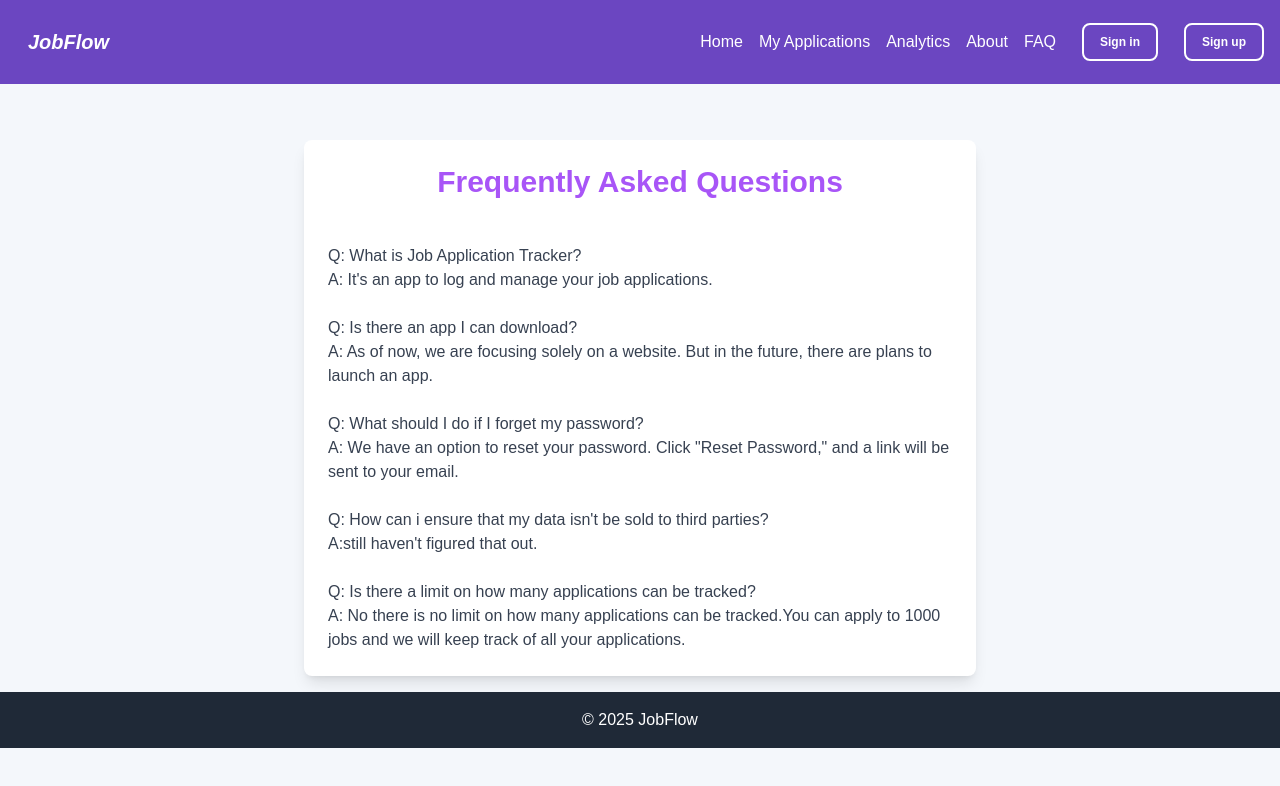
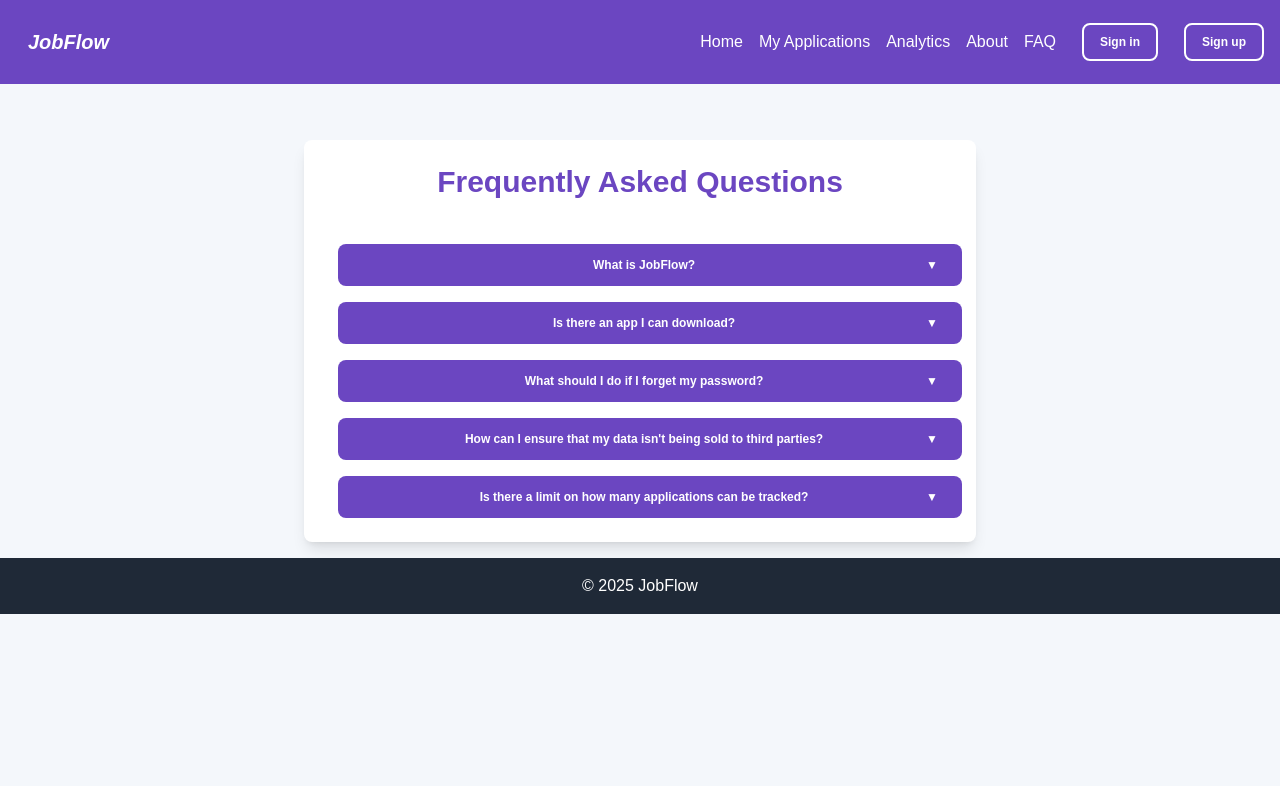
Before and after one commit to perezc14-msu/CSIT415-Project, a Next.js app in the folder jobflow/: page /faq in a window 1280 px wide. Shown: the top 786 px of the page. Built offline with nearby package versions, Linux system fonts and the light colour scheme; no server answers.

Commit message:
added drop and hide(accordion-style) on faq page

```diff
--- a/jobflow/app/faq/page.js
+++ b/jobflow/app/faq/page.js
@@ -1,39 +1,64 @@
+"use client"
+import { useState } from "react";
+
 export default function FAQ() {
+  const faqs = [
+    {
+      question: "What is JobFlow?",
+      answer: "It's a website to log and manage your job applications.",
+    },
+    {
+      question: "Is there an app I can download?",
+      answer:
+        "As of now, we are focusing solely on a website. But in the future, there are plans to launch an app.",
+    },
+    {
+      question: "What should I do if I forget my password?",
+      answer:
+        'We have an option to reset your password. Click "Reset Password," and a link will be sent to your email.',
+    },
+    {
+      question:
+        "How can I ensure that my data isn't being sold to third parties?",
+      answer: "We are committed to privacy, and your data will not be sold.",
+    },
+    {
+      question: "Is there a limit on how many applications can be tracked?",
+      answer:
+        "No, there is no limit. You can apply to 1,000 jobs, and we will track all your applications.",
+    },
+  ];
+
+  const [openIndex, setOpenIndex] = useState(null);
+
+  const toggleFAQ = (index) => {
+    setOpenIndex(openIndex === index ? null : index);
+  };
+
   return (
     <div className="max-w-2xl mx-auto mt-10 p-6 bg-white shadow-lg rounded-lg">
-      <h1 className="text-3xl font-bold mb-6 text-center text-purple-500">Frequently Asked Questions</h1>
+      <h1 className="text-3xl font-bold mb-6 text-center text-[#6b46c1]">
+        Frequently Asked Questions
+      </h1>
 
-      <div className="space-y-6">
-        <div>
-          <p className="text-gray-700">Q: What is Job Application Tracker?</p>
-          <p className="text-gray-700">A: It's an app to log and manage your job applications.</p>
-        </div>
-
-        <div>
-          <p className="text-gray-700">Q: Is there an app I can download?</p>
-          <p className="text-gray-700">
-            A: As of now, we are focusing solely on a website. But in the future, there are plans to launch an app.
-          </p>
-        </div>
-
-        <div>
-          <p className="text-gray-700">Q: What should I do if I forget my password?</p>
-          <p className="text-gray-700">
-            A: We have an option to reset your password. Click "Reset Password," and a link will be sent to your email.
-          </p>
-        </div>
-
-        <div>
-          <p className="text-gray-700">Q: How can i ensure that my data isn't be sold to third parties?</p>
-          <p className="text-gray-700">A:still haven't figured that out.</p>
-        </div>
-
-        <div>
-          <p className="text-gray-700">Q: Is there a limit on how many applications can be tracked?</p>
-          <p className="text-gray-700">A: No there is no limit on how many applications can be tracked.You can apply to 1000 jobs and we will keep track of all your applications.</p>
-        </div>
+      <div className="space-y-4">
+        {faqs.map((faq, index) => (
+          <div key={index} className="w-full">
+            <button
+              onClick={() => toggleFAQ(index)}
+              className="w-full text-left py-3 px-6 font-semibold text-white bg-[#6b46c1] flex justify-between items-center rounded-lg"
+            >
+              <span className="flex-1 text-center">{faq.question}</span>
+              <span className="text-white">{openIndex === index ? "▲" : "▼"}</span>
+            </button>
+            {openIndex === index && (
+              <p className="px-6 py-3 text-gray-700 text-center bg-gray-100 rounded-b-lg">
+                {faq.answer}
+              </p>
+            )}
+          </div>
+        ))}
       </div>
     </div>
-
   );
 }
```
